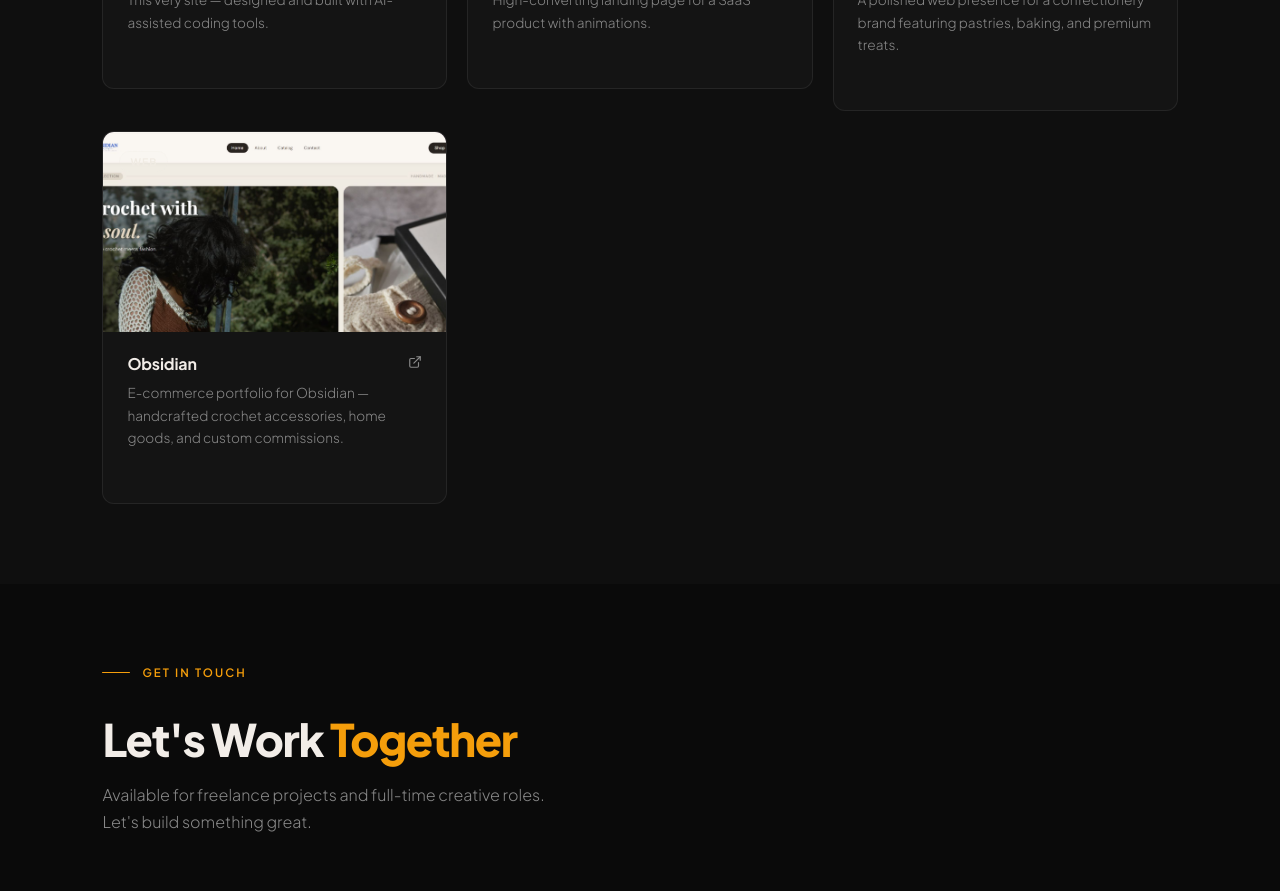
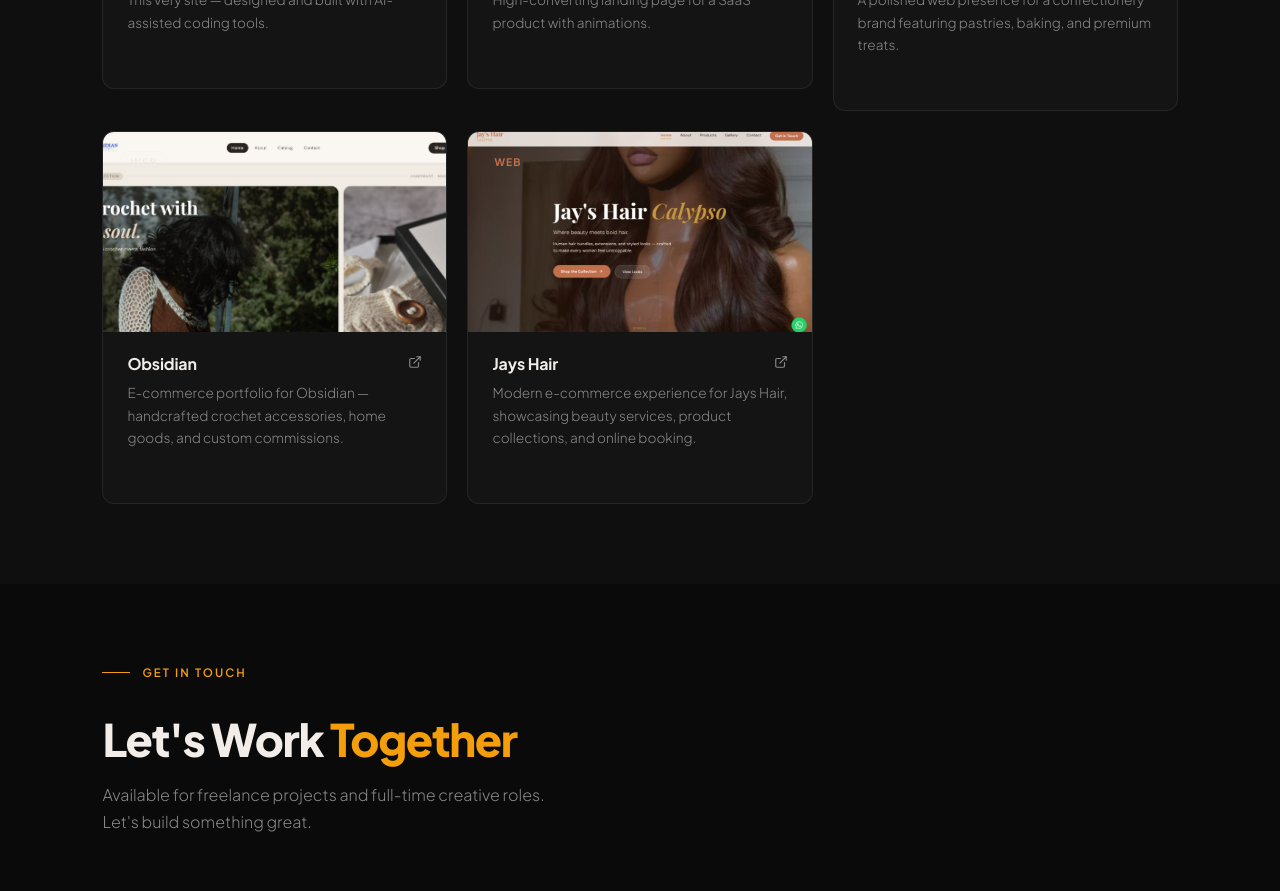
Before and after one commit to iqrapay2025-dot/myportfolio, a React (Vite) app: page / in a window 1280 px wide. Shown: the part 3240-4131 px from the top of the page. Built offline with nearby package versions, Linux system fonts and the light colour scheme.

Commit message:
feat: add Jays Hair project to Portfolio component with associated image

```diff
--- a/src/app/components/Portfolio.tsx
+++ b/src/app/components/Portfolio.tsx
@@ -15,6 +15,7 @@ const landingPageScreenshot = new URL("../../imports/pay.JPG", import.meta.url)
 const eventPoster = new URL("../../imports/exam.jpg", import.meta.url).href;
 const Feeyah = new URL("../../imports/feeyah.JPG", import.meta.url).href;
 const Obsidian = new URL("../../imports/obsi.JPG", import.meta.url).href;
+const JaysHair = new URL("../../imports/jays.png", import.meta.url).href;
 const brandingPoster = new URL("../../imports/Doorstep.png", import.meta.url)
   .href;
 const tahseen = new URL("../../imports/tahseen.png", import.meta.url).href;
@@ -163,6 +164,19 @@ const projects = [
     icon: ExternalLink,
     href: "https://obsidian-crochet.vercel.app/",
     image: Obsidian as string,
+  },
+  {
+    id: 11,
+    title: "Jays Hair",
+    category: "web" as Category,
+    label: "Web",
+    description:
+      "Modern e-commerce experience for Jays Hair, showcasing beauty services, product collections, and online booking.",
+    gradient: "linear-gradient(135deg, #1a0a1a 0%, #280f28 50%, #3a163a 100%)",
+    accentColor: "rgb(194, 112, 77)",
+    icon: ExternalLink,
+    href: "https://jayshair.vercel.app/",
+    image: JaysHair as string,
   },
 ];
 
```
Also changed, not shown: src/imports/jays.png (added).
